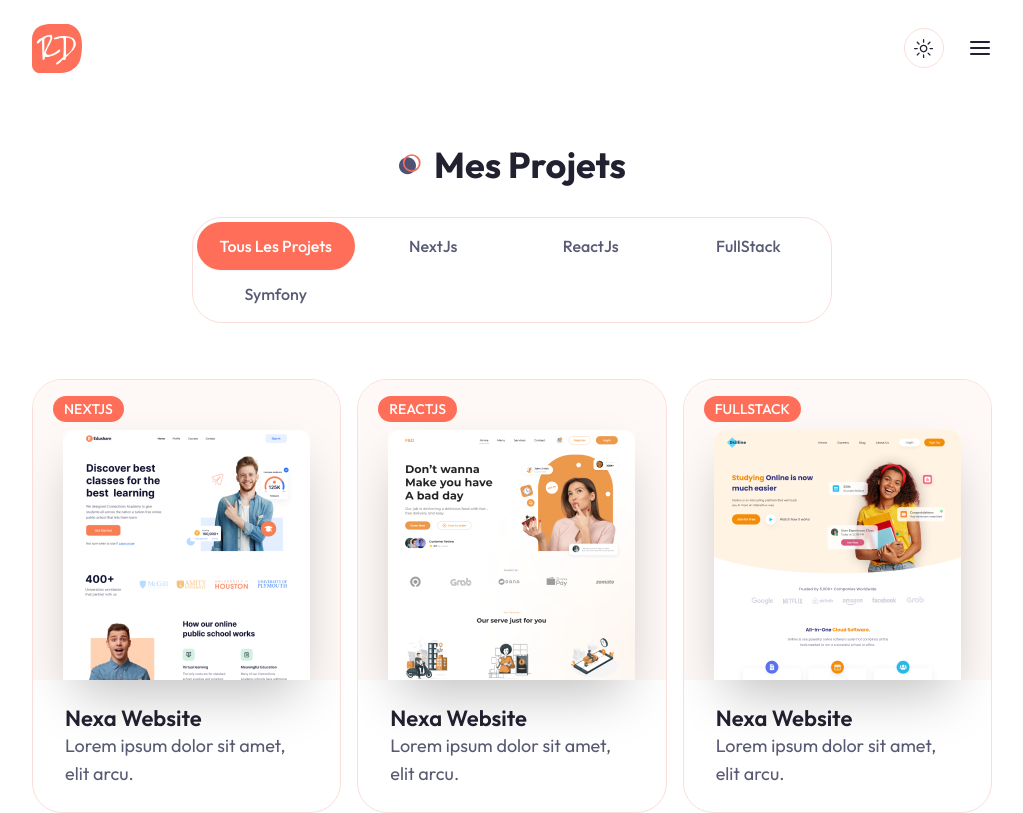
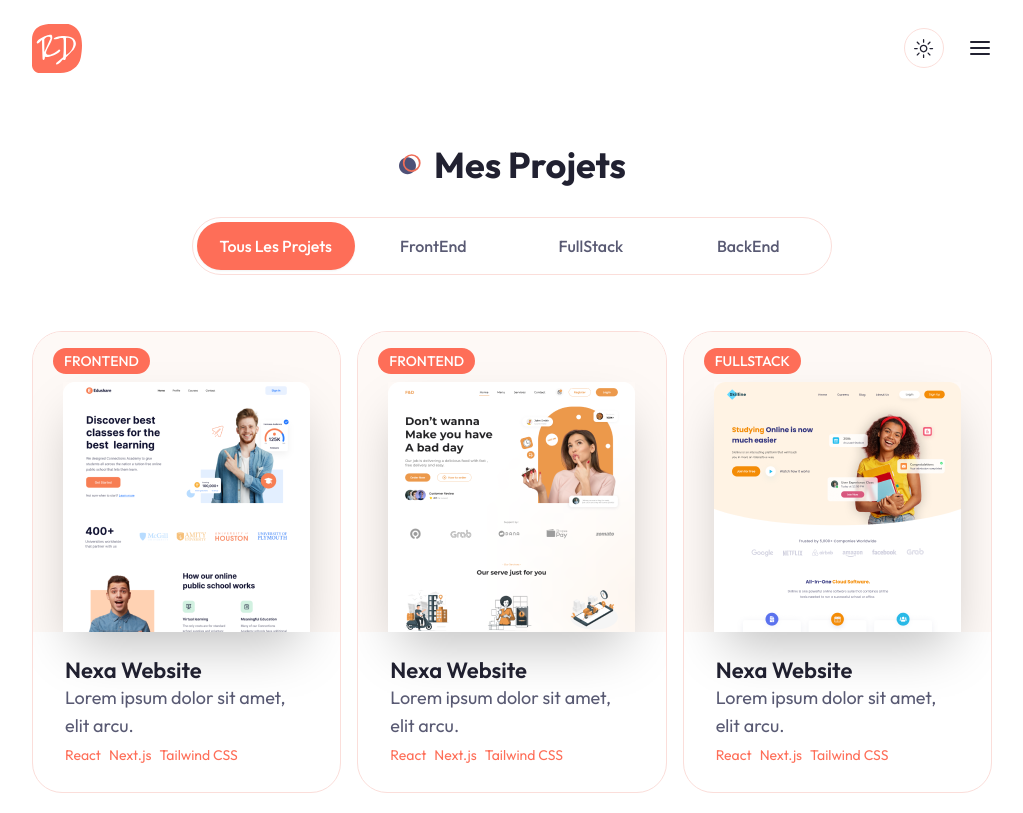
Before and after one commit to Ambrosioc/portfolio-next, a Next.js app: page /projects in a window 1280 px wide. Shown: the top 813 px of the page, without its empty margins (128-1151 px from the left). Built offline with nearby package versions, Linux system fonts and the light colour scheme.

Commit message:
edit work component

```diff
--- a/app/contact/page.jsx
+++ b/app/contact/page.jsx
@@ -9,14 +9,15 @@ const Contact = () => {
 				<div className="grid xl:grid-cols-2 pt-12 xl:h-[480px] mb-6 xl:mb-24">
 					{/* text */}
 					<div className="flex flex-col justify-center">
-						<div className="flex items-center gap-x-4 text-primary text-lg mb-4 ">
-							<span className="w-[30px] h-[2px] bg-primary"></span>
-							Say Hello !
-						</div>
 						<h1 className="h1 max-w-md mb-8">Travallions ensemble.</h1>
 						<p className="subtitle max-w-[400px]">
-							Lorem ipsum dolor sit amet consectetur adipisicing elit.
-							Cupiditate reiciendis unde eos ratione magnam quo quisquam
+							👋 Prêt à démarrer un projet passionnant ou simplement discuter ?
+							N'hésitez pas à me contacter, je serais ravi d'échanger avec vous
+							!
+						</p>
+						<p className="text-primary">
+							🚀 "La collaboration est la clé du succès. Ensemble, créons
+							quelque chose d'extraordinaire !"
 						</p>
 					</div>
 					{/* illustration */}
--- a/app/projects/page.jsx
+++ b/app/projects/page.jsx
@@ -2,75 +2,7 @@
 import React, { useState } from "react";
 import { Tabs, TabsList, TabsContent, TabsTrigger } from "@/components/ui/tabs";
 import ProjectCard from "@/components/ProjectCard";
-
-const projectData = [
-	{
-		image: "/work/1.png",
-		category: "NextJs",
-		name: "Nexa Website",
-		description: "Lorem ipsum dolor sit amet, elit arcu.",
-		link: "/",
-		github: "/",
-	},
-	{
-		image: "/work/2.png",
-		category: "ReactJs",
-		name: "Nexa Website",
-		description: "Lorem ipsum dolor sit amet, elit arcu.",
-		link: "/",
-		github: "/",
-	},
-	{
-		image: "/work/3.png",
-		category: "FullStack",
-		name: "Nexa Website",
-		description: "Lorem ipsum dolor sit amet, elit arcu.",
-		link: "/",
-		github: "/",
-	},
-	{
-		image: "/work/4.png",
-		category: "Symfony",
-		name: "Nexa Website",
-		description:
-			"Lorem ipsum dolor sit amet, consectetur adipiscing elit. Sed euismod, elit arcu.",
-		link: "/",
-		github: "/",
-	},
-	{
-		image: "/work/1.png",
-		category: "NextJs",
-		name: "Nexa Website",
-		description: "Lorem ipsum dolor sit amet, elit arcu.",
-		link: "/",
-		github: "/",
-	},
-	{
-		image: "/work/2.png",
-		category: "ReactJs",
-		name: "Nexa Website",
-		description: "Lorem ipsum dolor sit amet, elit arcu.",
-		link: "/",
-		github: "/",
-	},
-	{
-		image: "/work/3.png",
-		category: "FullStack",
-		name: "Nexa Website",
-		description: "Lorem ipsum dolor sit amet, elit arcu.",
-		link: "/",
-		github: "/",
-	},
-	{
-		image: "/work/4.png",
-		category: "Symfony",
-		name: "Nexa Website",
-		description:
-			"Lorem ipsum dolor sit amet, consectetur adipiscing elit. Sed euismod, elit arcu.",
-		link: "/",
-		github: "/",
-	},
-];
+import { projectData } from "@/constant";
 
 const uniqueCategories = [
 	"Tous les projets",
--- a/components/ProjectCard.jsx
+++ b/components/ProjectCard.jsx
@@ -39,6 +39,15 @@ const ProjectCard = ({ project }) => {
 				</Badge>
 				<h4 className="h4 mb1">{project.name}</h4>
 				<p className="text-muted-foreground text-lg">{project.description}</p>
+				<p>
+					{project.stack.map((item, index) => (
+						<span
+							key={index}
+							className="text-sm text-primary inline-block mr-2">
+							{item}
+						</span>
+					))}
+				</p>
 			</div>
 		</Card>
 	);
--- a/components/Work.jsx
+++ b/components/Work.jsx
@@ -6,42 +6,7 @@ import "swiper/css/pagination";
 import { Pagination } from "swiper/modules";
 import ProjectCard from "./ProjectCard";
 import { Swiper, SwiperSlide } from "swiper/react";
-
-const projectData = [
-	{
-		image: "/work/1.png",
-		category: "NextJs",
-		name: "Nexa Website",
-		description: "Lorem ipsum dolor sit amet, elit arcu.",
-		link: "/",
-		github: "/",
-	},
-	{
-		image: "/work/2.png",
-		category: "ReactJs",
-		name: "Nexa Website",
-		description: "Lorem ipsum dolor sit amet, elit arcu.",
-		link: "/",
-		github: "/",
-	},
-	{
-		image: "/work/3.png",
-		category: "FullStack",
-		name: "Nexa Website",
-		description: "Lorem ipsum dolor sit amet, elit arcu.",
-		link: "/",
-		github: "/",
-	},
-	{
-		image: "/work/4.png",
-		category: "Symfony",
-		name: "Nexa Website",
-		description:
-			"Lorem ipsum dolor sit amet, consectetur adipiscing elit. Sed euismod, elit arcu.",
-		link: "/",
-		github: "/",
-	},
-];
+import { projectData } from "@/constant";
 
 const Work = () => {
 	return (
--- /dev/null
+++ b/constant/index.jsx
@@ -0,0 +1,76 @@
+export const projectData = [
+	{
+		image: "/work/1.png",
+		category: "FrontEnd",
+		name: "Nexa Website",
+		description: "Lorem ipsum dolor sit amet, elit arcu.",
+		link: "/",
+		github: "/",
+		stack: ["React", "Next.js", "Tailwind CSS"],
+	},
+	{
+		image: "/work/2.png",
+		category: "FrontEnd",
+		name: "Nexa Website",
+		description: "Lorem ipsum dolor sit amet, elit arcu.",
+		link: "/",
+		github: "/",
+		stack: ["React", "Next.js", "Tailwind CSS"],
+	},
+	{
+		image: "/work/3.png",
+		category: "FullStack",
+		name: "Nexa Website",
+		description: "Lorem ipsum dolor sit amet, elit arcu.",
+		link: "/",
+		github: "/",
+		stack: ["React", "Next.js", "Tailwind CSS"],
+	},
+	{
+		image: "/work/4.png",
+		category: "BackEnd",
+		name: "Nexa Website",
+		description:
+			"Lorem ipsum dolor sit amet, consectetur adipiscing elit. Sed euismod, elit arcu.",
+		link: "/",
+		github: "/",
+		stack: ["React", "Next.js", "Tailwind CSS"],
+	},
+	{
+		image: "/work/1.png",
+		category: "BackEnd",
+		name: "Nexa Website",
+		description: "Lorem ipsum dolor sit amet, elit arcu.",
+		link: "/",
+		github: "/",
+		stack: ["React", "Next.js", "Tailwind CSS"],
+	},
+	{
+		image: "/work/2.png",
+		category: "FullStack",
+		name: "Nexa Website",
+		description: "Lorem ipsum dolor sit amet, elit arcu.",
+		link: "/",
+		github: "/",
+		stack: ["React", "Next.js", "Tailwind CSS"],
+	},
+	{
+		image: "/work/3.png",
+		category: "FullStack",
+		name: "Nexa Website",
+		description: "Lorem ipsum dolor sit amet, elit arcu.",
+		link: "/",
+		github: "/",
+		stack: ["React", "Next.js", "Tailwind CSS", "Node.js", "MongoDB"],
+	},
+	{
+		image: "/work/4.png",
+		category: "BackEnd",
+		name: "Nexa Website",
+		description:
+			"Lorem ipsum dolor sit amet, consectetur adipiscing elit. Sed euismod, elit arcu.",
+		link: "/",
+		github: "/",
+		stack: ["React", "Next.js", "Tailwind CSS"],
+	},
+];
```
